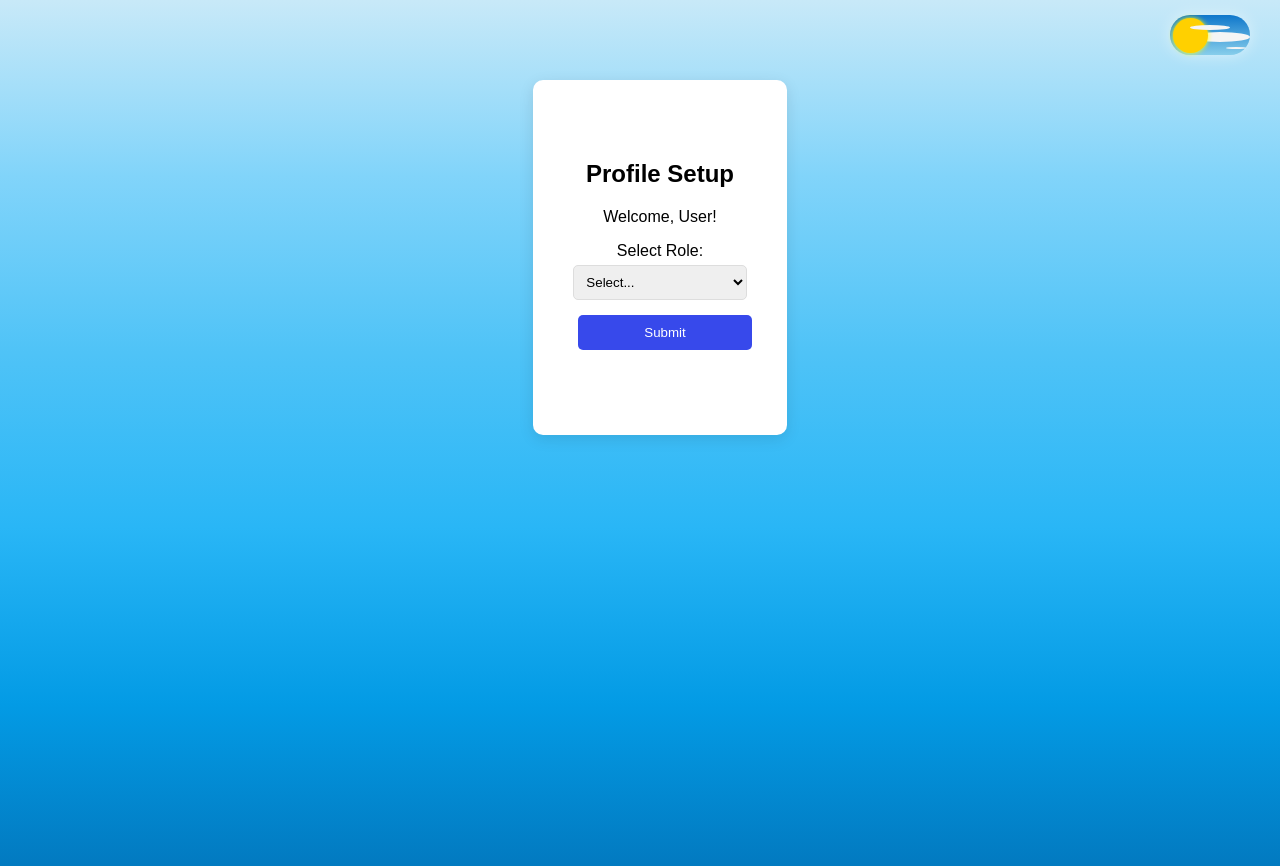
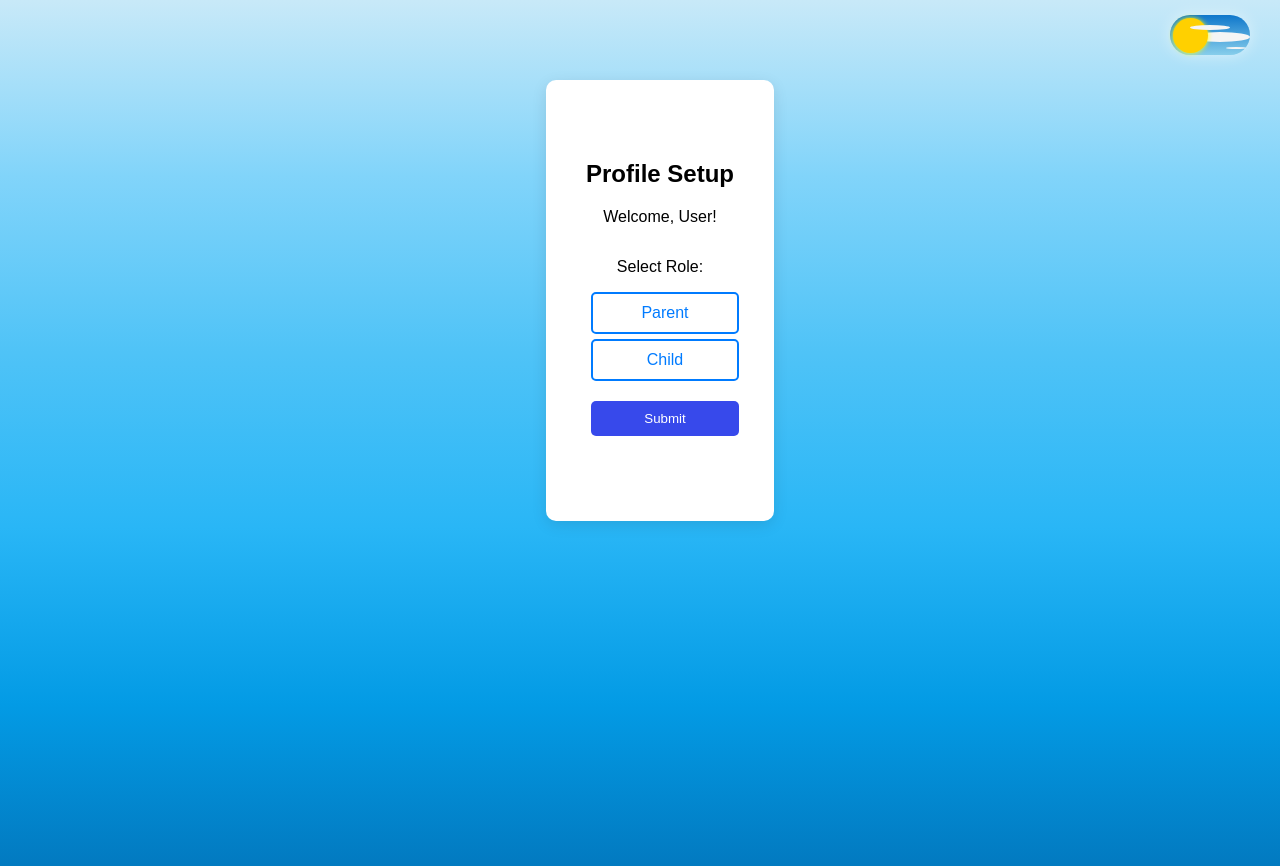
Before and after one commit to YLuin-Nie/SameTeamApp, a React (Create React App) app: page /profile-setup in a window 1280 px wide. Shown: the top 866 px of the page. Built offline with nearby package versions, Linux system fonts and the light colour scheme.

Commit message:
updated files for sign up

```diff
--- a/src/App.css
+++ b/src/App.css
@@ -544,3 +544,27 @@ body.dark-mode .logo img {
 .dark-mode .back-arrow:hover {
   color: #a20eb0;
 }
+.role-btn {
+  margin: 5px;
+  padding: 10px 20px;
+  font-size: 16px;
+  border: 2px solid #007bff; /* Border color */
+  color: #007bff; /* Same as border color */
+  background-color: white;
+  cursor: pointer;
+  transition: 0.3s;
+  border-radius: 5px;
+}
+.role-btn:hover {
+  background-color: #007bff;
+  color: white;
+}
+
+.role-btn.selected {
+  background-color: #007bff;
+  color: white;
+}
+.dark-mode .role-btn.selected {
+  background-color: #ff0080;
+  color: white;
+}
--- a/src/components/pages/ProfileSetup.js
+++ b/src/components/pages/ProfileSetup.js
@@ -1,8 +1,6 @@
-// File Name: ProfileSetup.js
-
 import React, { useState } from 'react';
-import { useNavigate } from 'react-router-dom'; // Import useNavigate for navigation
-import { getCurrentUser } from "../utils/localStorageUtils"; // Removed getTeamName (not in localStorageUtils.js)
+import { useNavigate } from 'react-router-dom';
+import { getCurrentUser } from "../utils/localStorageUtils";
 import ParentDashboard from './ParentDashboard';
 import ChildDashboard from './ChildDashboard';
 import "../styles/signup.css";
@@ -11,15 +9,15 @@ import "../styles/signup.css";
 const getTeamName = () => localStorage.getItem("teamName") || "";
 
 function ProfileSetup() {
-    const navigate = useNavigate(); // Initialize navigate
-    const [role, setRole] = useState(''); // State to store selected role
-    const [teamName, setTeamName] = useState(getTeamName()); // Load team name from localStorage
-    const [profileComplete, setProfileComplete] = useState(false); // State to track profile completion
-    const currentUser = getCurrentUser(); // Get logged-in user details
+    const navigate = useNavigate();
+    const [role, setRole] = useState('');
+    const [teamName, setTeamName] = useState(getTeamName());
+    const [profileComplete, setProfileComplete] = useState(false);
+    const currentUser = getCurrentUser();
 
-    // Function to update selected role
-    const handleRoleChange = (e) => {
-        setRole(e.target.value);
+    // Function to handle role selection
+    const handleRoleSelection = (selectedRole) => {
+        setRole(selectedRole);
     };
 
     // Function to update team name
@@ -47,20 +45,27 @@ function ProfileSetup() {
     return (
         <div>
             <div className="header">
-                <h2>Profile Setup</h2>
+                <h2> Profile Setup</h2>
             </div>
             <p>Welcome, {currentUser ? currentUser.username : 'User'}!</p>
             <form onSubmit={handleSubmit}>
-                {/* Role Selection Dropdown */}
+                {/* Role Selection Buttons */}
                 <div>
-                    <label>
-                        Select Role:
-                        <select value={role} onChange={handleRoleChange}>
-                            <option value="">Select...</option>
-                            <option value="parent">Parent</option>
-                            <option value="child">Child</option>
-                        </select>
-                    </label>
+                    <p>Select Role:</p>
+                    <button
+                        type="button"
+                        className={`role-btn ${role === 'parent' ? 'selected' : ''}`}
+                        onClick={() => handleRoleSelection('parent')}
+                    >
+                        Parent
+                    </button>
+                    <button
+                        type="button"
+                        className={`role-btn ${role === 'child' ? 'selected' : ''}`}
+                        onClick={() => handleRoleSelection('child')}
+                    >
+                        Child
+                    </button>
                 </div>
 
                 {/* Input for Team Name (Only for Parents) */}
--- a/src/components/pages/SignUp.js
+++ b/src/components/pages/SignUp.js
@@ -1,16 +1,18 @@
-// File Name: SignUp.js
-
-import React, { useState } from "react";
+import React, { useState, useEffect, useCallback } from "react";
 import { useNavigate } from "react-router-dom";
 import bcrypt from "bcryptjs";
 import { getUsers, saveUsers, initializeLocalStorage } from "../utils/localStorageUtils";
 import "../styles/signup.css";
-import { FontAwesomeIcon } from '@fortawesome/react-fontawesome';
-import { faEye, faEyeSlash, faArrowLeft } from '@fortawesome/free-solid-svg-icons';
+import { FontAwesomeIcon } from "@fortawesome/react-fontawesome";
+import { faEye, faEyeSlash, faArrowLeft } from "@fortawesome/free-solid-svg-icons";
 
 const SignUp = () => {
   const navigate = useNavigate();
-  initializeLocalStorage(); // Ensure local storage is initialized
+
+  // ✅ Run initialization only once (prevents unnecessary localStorage operations)
+  useEffect(() => {
+    initializeLocalStorage();
+  }, []);
 
   const [formData, setFormData] = useState({
     username: "",
@@ -21,24 +23,45 @@ const SignUp = () => {
   });
 
   const [errors, setErrors] = useState("");
-  const [showPassword, setShowPassword] = useState(false); // State to manage password visibility
+  const [showPassword, setShowPassword] = useState(false);
+  const [loading, setLoading] = useState(false);
+
+  // ✅ Debounced input change handler to improve performance
+  const handleInputChange = useCallback(
+    (e) => {
+      const { name, value } = e.target;
+      setFormData((prev) => ({ ...prev, [name]: value }));
+    },
+    [] // Memoized so it doesn't re-create on every render
+  );
 
   const handleSubmit = async (e) => {
     e.preventDefault();
+    setLoading(true);
+
     const { username, email, password, role, team } = formData;
 
-    const users = getUsers(); // Fetch users from localStorage
+    // ✅ Read users only once, reducing unnecessary localStorage reads
+    let users = getUsers();
+
     if (users.some((user) => user.email.toLowerCase() === email.toLowerCase())) {
       setErrors("Email already registered.");
+      setLoading(false);
       return;
     }
 
-    const hashedPassword = bcrypt.hashSync(password, 10);
-    users.push({ username, email, password: hashedPassword, role, team });
-    saveUsers(users); // ✅ Properly update users in localStorage
+    try {
+      const hashedPassword = await bcrypt.hash(password, 10); // ✅ Prevents UI blocking
+      users = [...users, { username, email, password: hashedPassword, role, team }];
 
-    alert("Sign-up successful! Proceeding to profile setup...");
-    navigate("/profile-setup");
+      saveUsers(users); // ✅ Write only when necessary
+      alert("Sign-up successful! Proceeding to profile setup...");
+      navigate("/profile-setup");
+    } catch (error) {
+      setErrors("An error occurred. Please try again.");
+    } finally {
+      setLoading(false);
+    }
   };
 
   return (
@@ -49,23 +72,41 @@ const SignUp = () => {
       </div>
       {errors && <p style={{ color: "red" }}>{errors}</p>}
       <form onSubmit={handleSubmit}>
-        <input type="text" placeholder="Username" onChange={(e) => setFormData({ ...formData, username: e.target.value })} required />
-        <input type="email" placeholder="Email" onChange={(e) => setFormData({ ...formData, email: e.target.value })} required />
+        <input
+          type="text"
+          name="username"
+          placeholder="Username"
+          value={formData.username}
+          onChange={handleInputChange}
+          required
+        />
+        <input
+          type="email"
+          name="email"
+          placeholder="Email"
+          value={formData.email}
+          onChange={handleInputChange}
+          required
+        />
         <div className="password-container">
           <input
             type={showPassword ? "text" : "password"}
+            name="password"
             placeholder="Password (min 6 chars)"
-            onChange={(e) => setFormData({ ...formData, password: e.target.value })}
+            value={formData.password}
+            onChange={handleInputChange}
             required
           />
           <span
             onClick={() => setShowPassword(!showPassword)}
-            className={`eye-icon ${showPassword ? 'open' : 'closed'}`}
+            className={`eye-icon ${showPassword ? "open" : "closed"}`}
           >
             <FontAwesomeIcon icon={showPassword ? faEye : faEyeSlash} />
           </span>
         </div>
-        <button type="submit">Sign Up</button>
+        <button type="submit" disabled={loading}>
+          {loading ? "Processing..." : "Sign Up"}
+        </button>
       </form>
     </div>
   );
```
Also changed, not shown: 2 other files (tests, documents, lock files or other folders).
